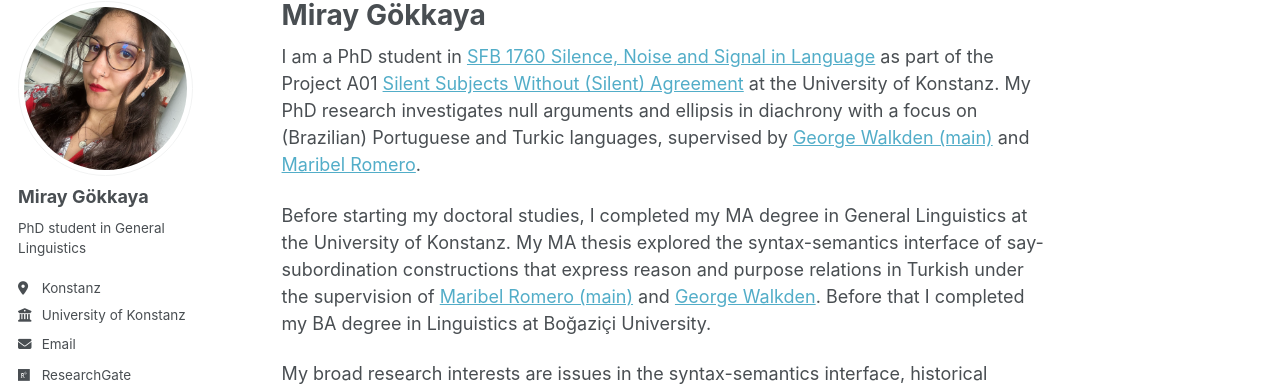
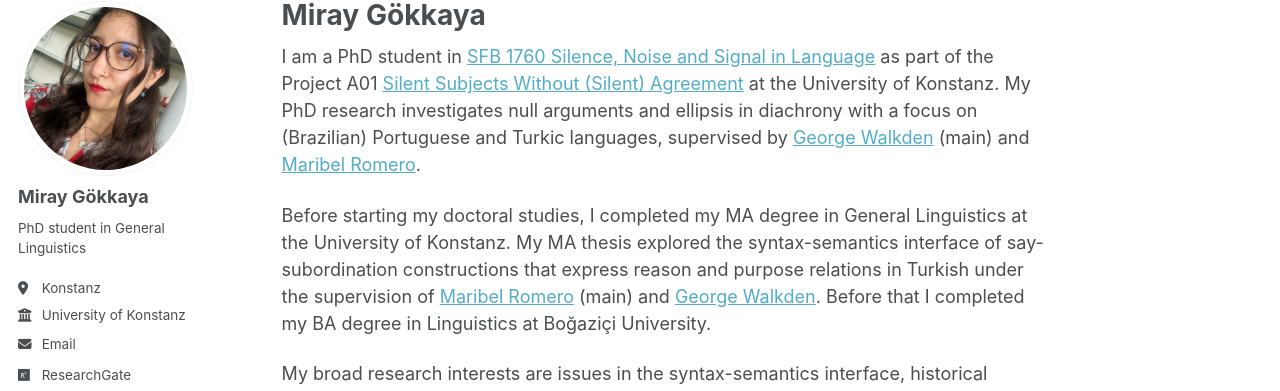
Before and after one commit to miraymania/miraygokkaya, a Jekyll site: the page built from _pages/about.md, in a window 1280 px wide. Shown: the part 100-491 px from the top of the page. Built offline with Jekyll 4.4.1, drawn with Linux system fonts in a browser that asks for light colours; a style sheet for code colours, icons or effects is not loaded.

```diff
--- a/_pages/about.md
+++ b/_pages/about.md
@@ -7,9 +7,9 @@ redirect_from:
   - /about.html
 ---
 
-I am a PhD student in [SFB 1760 Silence, Noise and Signal in Language](https://www.sfb1760.uni-konstanz.de/) as part of the Project A01 [Silent Subjects Without (Silent) Agreement](https://www.sfb1760.uni-konstanz.de/research-projects/project-group-a/a01-walkden-silent-subjects-without-silent-agreement/) at the University of Konstanz. My PhD research investigates null arguments and ellipsis in diachrony with a focus on (Brazilian) Portuguese and Turkic languages, supervised by [George Walkden (main)](https://walkden.space/) and [Maribel Romero](https://ling.sprachwiss.uni-konstanz.de/pages/home/romero/).
+I am a PhD student in [SFB 1760 Silence, Noise and Signal in Language](https://www.sfb1760.uni-konstanz.de/) as part of the Project A01 [Silent Subjects Without (Silent) Agreement](https://www.sfb1760.uni-konstanz.de/research-projects/project-group-a/a01-walkden-silent-subjects-without-silent-agreement/) at the University of Konstanz. My PhD research investigates null arguments and ellipsis in diachrony with a focus on (Brazilian) Portuguese and Turkic languages, supervised by [George Walkden](https://walkden.space/) (main) and [Maribel Romero](https://ling.sprachwiss.uni-konstanz.de/pages/home/romero/).
 
-Before starting my doctoral studies, I completed my MA degree in General Linguistics at the University of Konstanz. My MA thesis explored the syntax-semantics interface of say-subordination constructions that express reason and purpose relations in Turkish under the supervision of [Maribel Romero (main)](https://ling.sprachwiss.uni-konstanz.de/pages/home/romero/) and [George Walkden](https://walkden.space/). Before that I completed my BA degree in Linguistics at Boğaziçi University.
+Before starting my doctoral studies, I completed my MA degree in General Linguistics at the University of Konstanz. My MA thesis explored the syntax-semantics interface of say-subordination constructions that express reason and purpose relations in Turkish under the supervision of [Maribel Romero](https://ling.sprachwiss.uni-konstanz.de/pages/home/romero/) (main) and [George Walkden](https://walkden.space/). Before that I completed my BA degree in Linguistics at Boğaziçi University.
 
 My broad research interests are issues in the syntax-semantics interface, historical syntax, morphosyntax, and linguistic typology.
 
```
